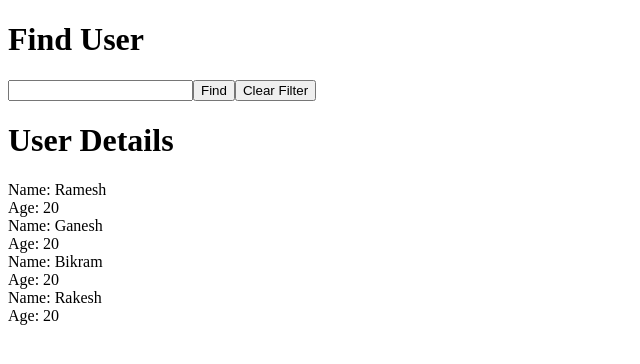
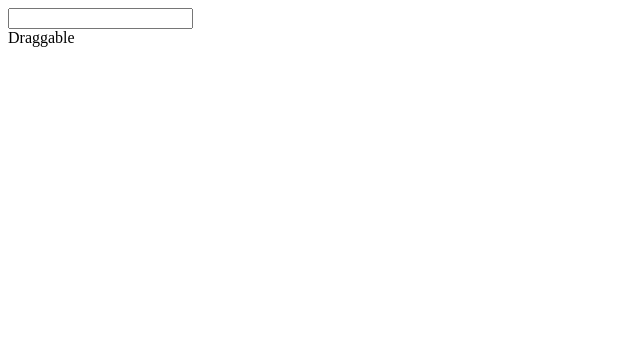
Before and after one commit to swopnilll/react-ts-guide, a React (Create React App) app: page / in a window 1280 px wide. Shown: the top 364 px of the page, without its empty margins (0-640 px from the left). Built offline with nearby package versions, Linux system fonts and the light colour scheme.

Commit message:
c-5: Types in Event handler

```diff
--- /dev/null
+++ b/src/events/EventComponent.tsx
@@ -0,0 +1,22 @@
+const EventComponent: React.FC = () => {
+
+    const onchange = (event: React.ChangeEvent<HTMLInputElement>) => {
+        console.log(event)
+    }
+
+    const ondragStart = (event:  React.DragEvent<HTMLDivElement>) => {
+        console.log(event);
+    }
+
+
+    return (
+        <>
+            <input type="text" onChange={onchange} />
+            <div draggable onDragStart={ondragStart}>
+                Draggable
+            </div>
+        </>
+    )
+}
+
+export default EventComponent
--- a/src/index.tsx
+++ b/src/index.tsx
@@ -1,6 +1,8 @@
 import ReactDOM from "react-dom/client";
 
-import FindUser from "./state/find-user/FindUser";
+import EventComponent from "./events/EventComponent";
+
+
 
 // Get a reference to the div with ID root
 const el = document.getElementById("root");
@@ -12,7 +14,7 @@ const root = ReactDOM.createRoot(el!);
 const App = () => {
   return (
     <div>
-    <FindUser />
+    <EventComponent />
     </div>
   );
 };
```
